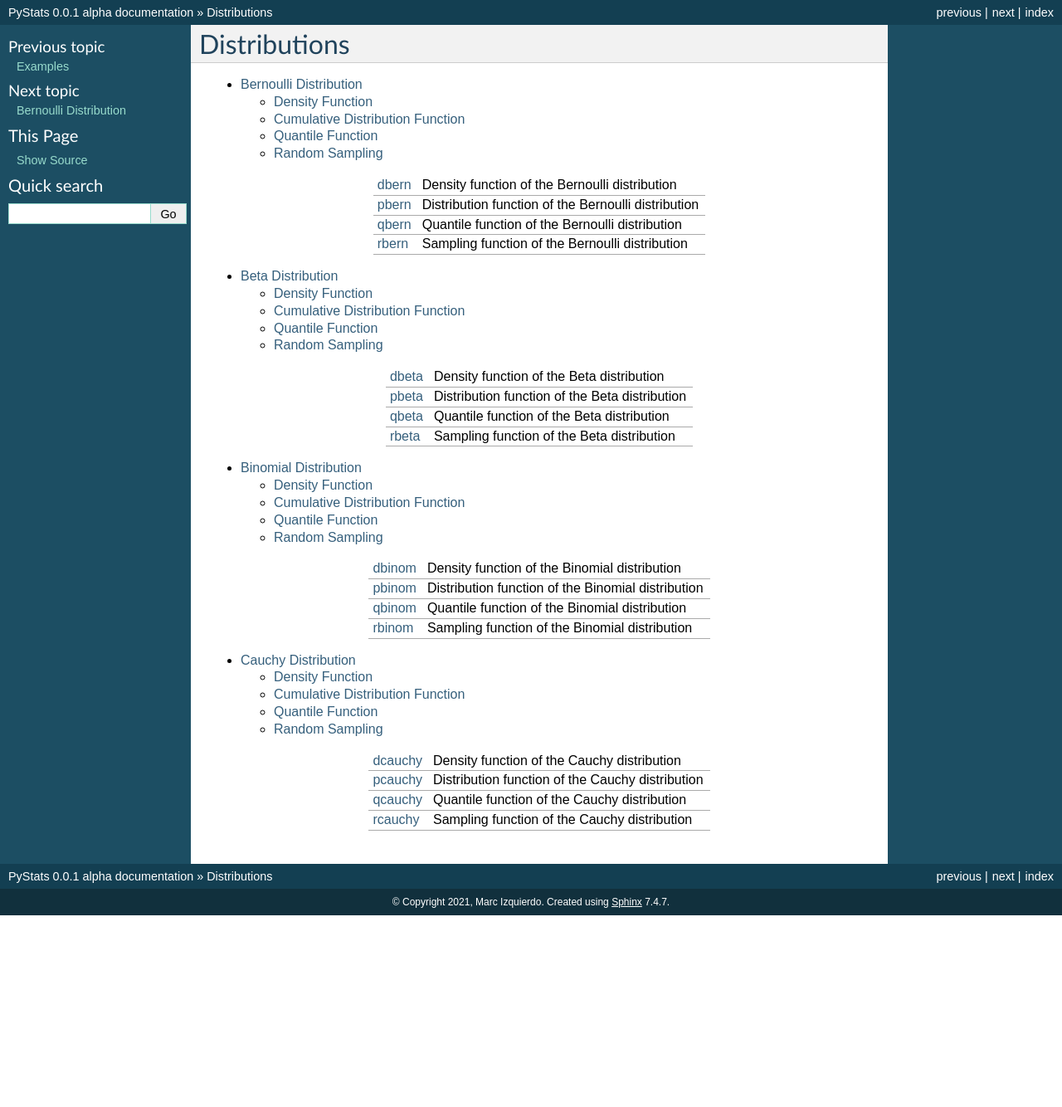
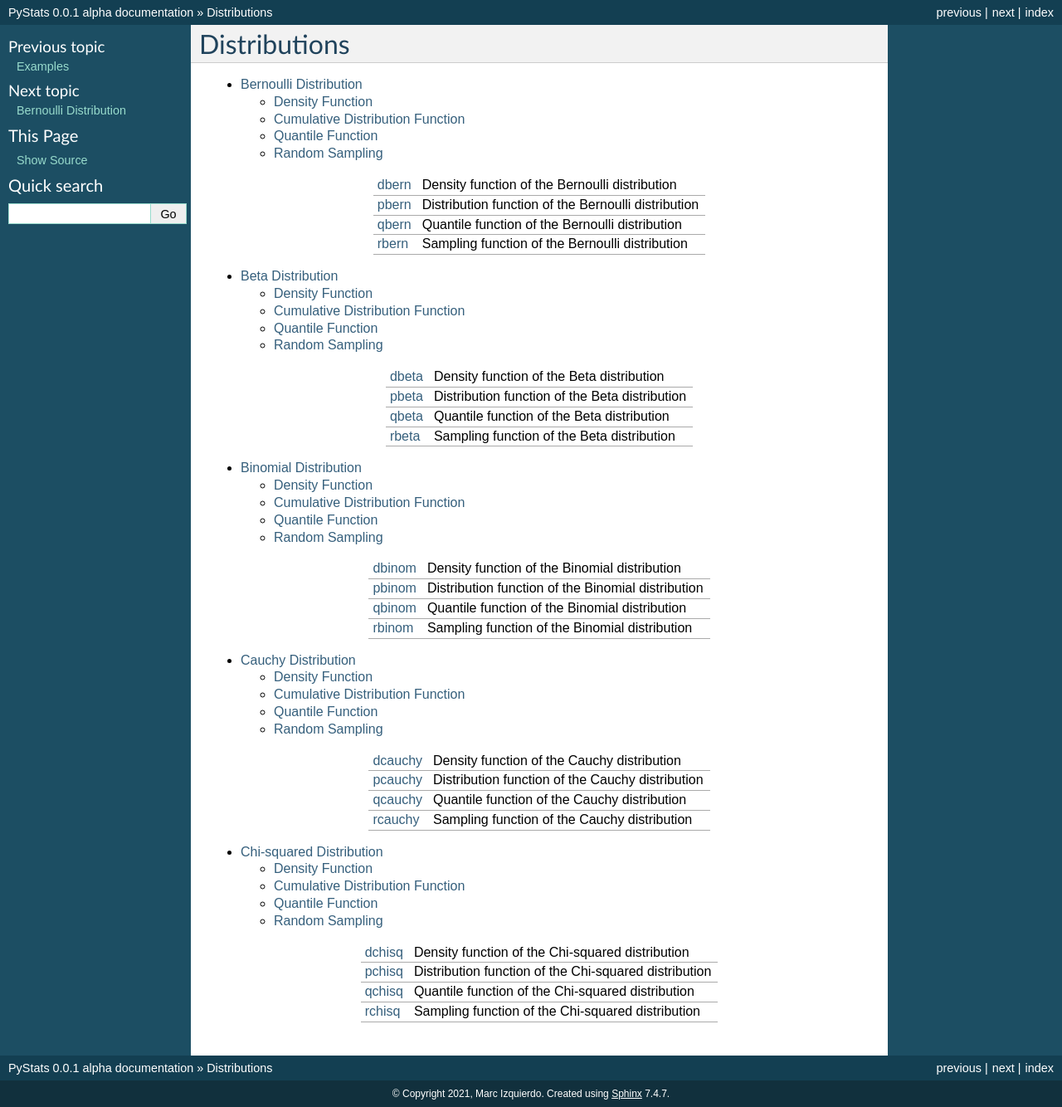
Before and after one commit to marcizhu/PyStats, a Sphinx documentation site: the page built from docs/source/api/index.rst, in a window 1280 px wide. Shown: the whole page at 83% size. Built offline with Sphinx 7.4.7, drawn with Linux system fonts in a browser that asks for light colours; before the commit the page ends 1103 px from its top, so only the background shows below that.

Commit message:
Added docs for Chi-squared distribution

```diff
--- a/docs/source/api/index.rst
+++ b/docs/source/api/index.rst
@@ -88,3 +88,18 @@ Distributions
 +----------------------------------------+--------------------------------------------------------------+
 | :ref:`rcauchy <rcauchy-func-ref1>`     | Sampling function of the Cauchy distribution                 |
 +----------------------------------------+--------------------------------------------------------------+
+
+.. toctree::
+   :maxdepth: 2
+
+   Chi-Squared
+
++----------------------------------------+--------------------------------------------------------------+
+| :ref:`dchisq <dchisq-func-ref1>`       | Density function of the Chi-squared distribution             |
++----------------------------------------+--------------------------------------------------------------+
+| :ref:`pchisq <pchisq-func-ref1>`       | Distribution function of the Chi-squared distribution        |
++----------------------------------------+--------------------------------------------------------------+
+| :ref:`qchisq <qchisq-func-ref1>`       | Quantile function of the Chi-squared distribution            |
++----------------------------------------+--------------------------------------------------------------+
+| :ref:`rchisq <rchisq-func-ref1>`       | Sampling function of the Chi-squared distribution            |
++----------------------------------------+--------------------------------------------------------------+
```
Also changed, not shown: docs/source/api/Chi-Squared.rst (added, +108 -0 lines), 1 other file.
